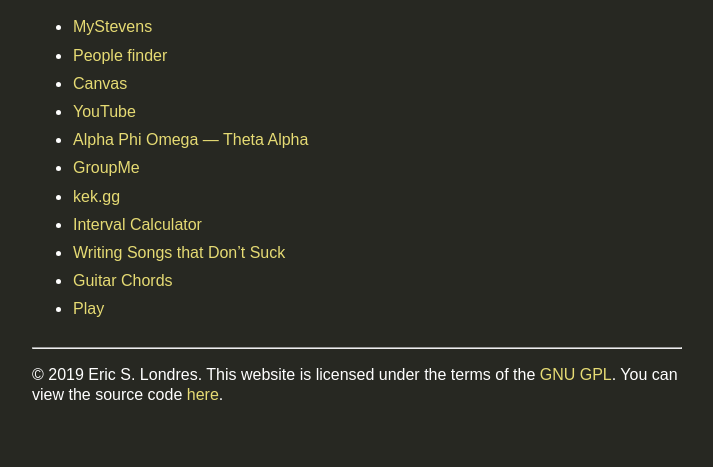
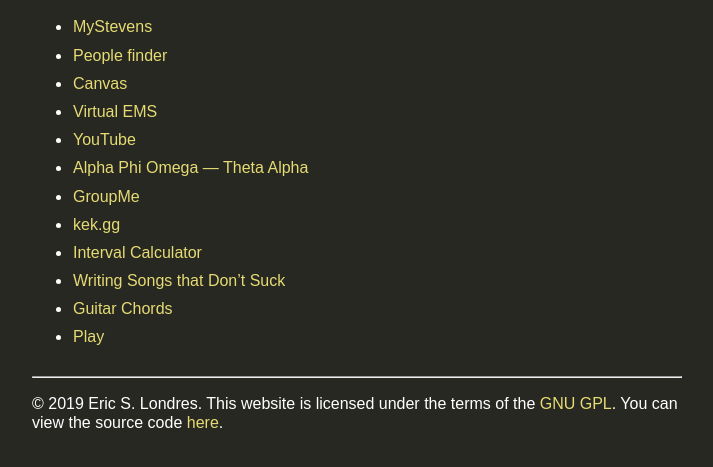
Before and after one commit to slondr/slondr.gitlab.io, a Jekyll site: the page built from favorites.md, in a window 1280 px wide, cut to the strip 186-653 px from the top of the page. Shown: the whole strip, without its empty margins (283-996 px from the left). Built offline with Jekyll 4.4.1, drawn with Linux system fonts in a browser that asks for light colours; a script that is not in the unit is left out.

Commit message:
added ems

```diff
--- a/_data/favorites.yml
+++ b/_data/favorites.yml
@@ -4,6 +4,8 @@
   link: https://web.stevens.edu/peoplefinder/
 - title: Canvas
   link: https://sit.instructure.com/
+- title: Virtual EMS
+  link: https://emsweb.stevens.edu/VirtualEMS/
 - title: YouTube
   link: https://youtube.com
 - title: Alpha Phi Omega — Theta Alpha
```
